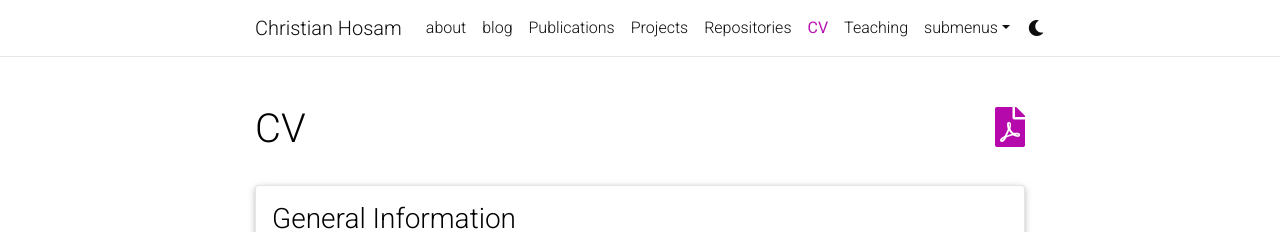
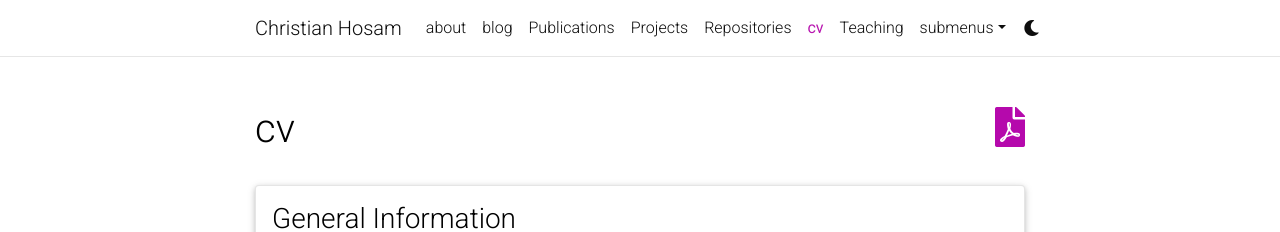
Before and after one commit to chosam2322/chosam2322.github.io, a Jekyll site: the page built from _pages/cv.md, in a window 1280 px wide and 900 px high. Shown: the top 232 px of the window. Built offline with Jekyll 4.4.1, drawn with Linux system fonts in a browser that asks for light colours; comment, search, counter and statistics services are not loaded; a style sheet for code colours, icons or effects is not loaded.

Commit message:
Update cv.md

```diff
--- a/_pages/cv.md
+++ b/_pages/cv.md
@@ -1,7 +1,7 @@
 ---
 layout: cv
 permalink: /cv/
-title: CV
+title: cv
 nav: true
 nav_order: 4
 cv_pdf: example_pdf.pdf
```
